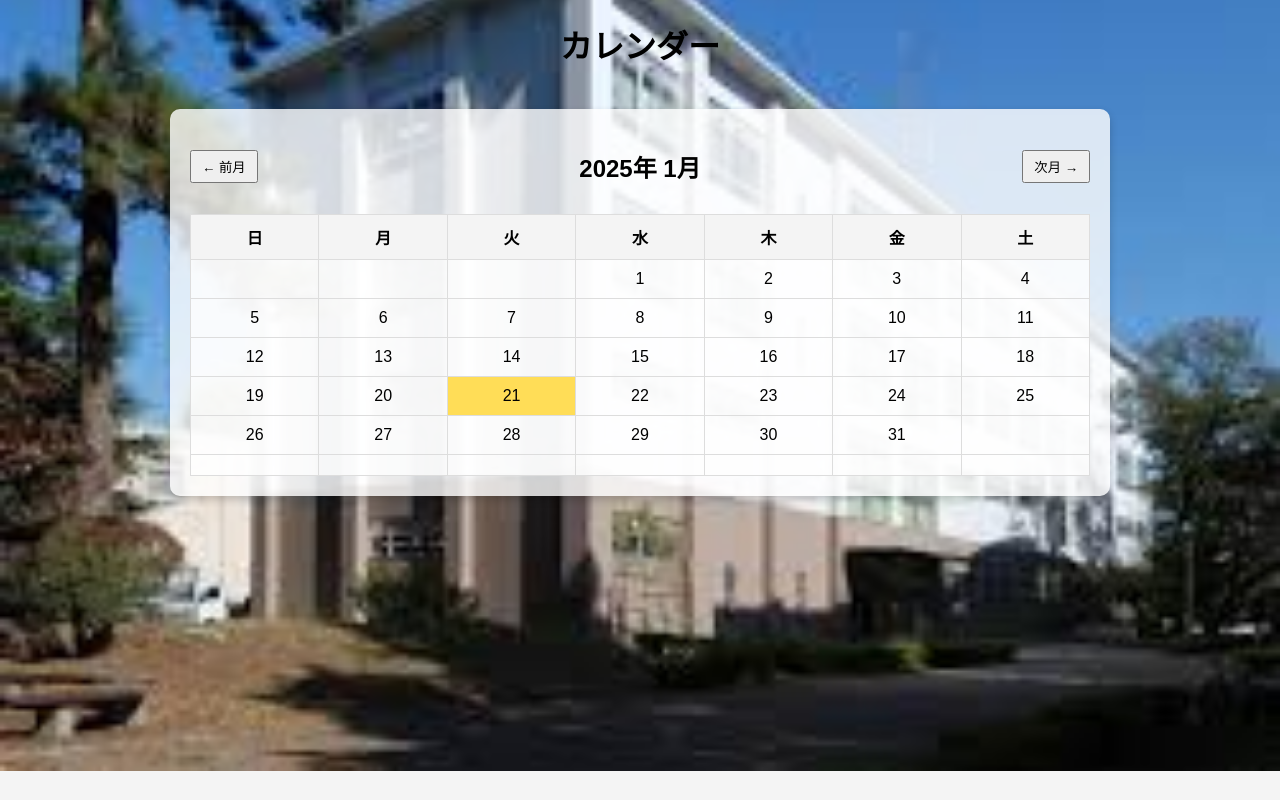
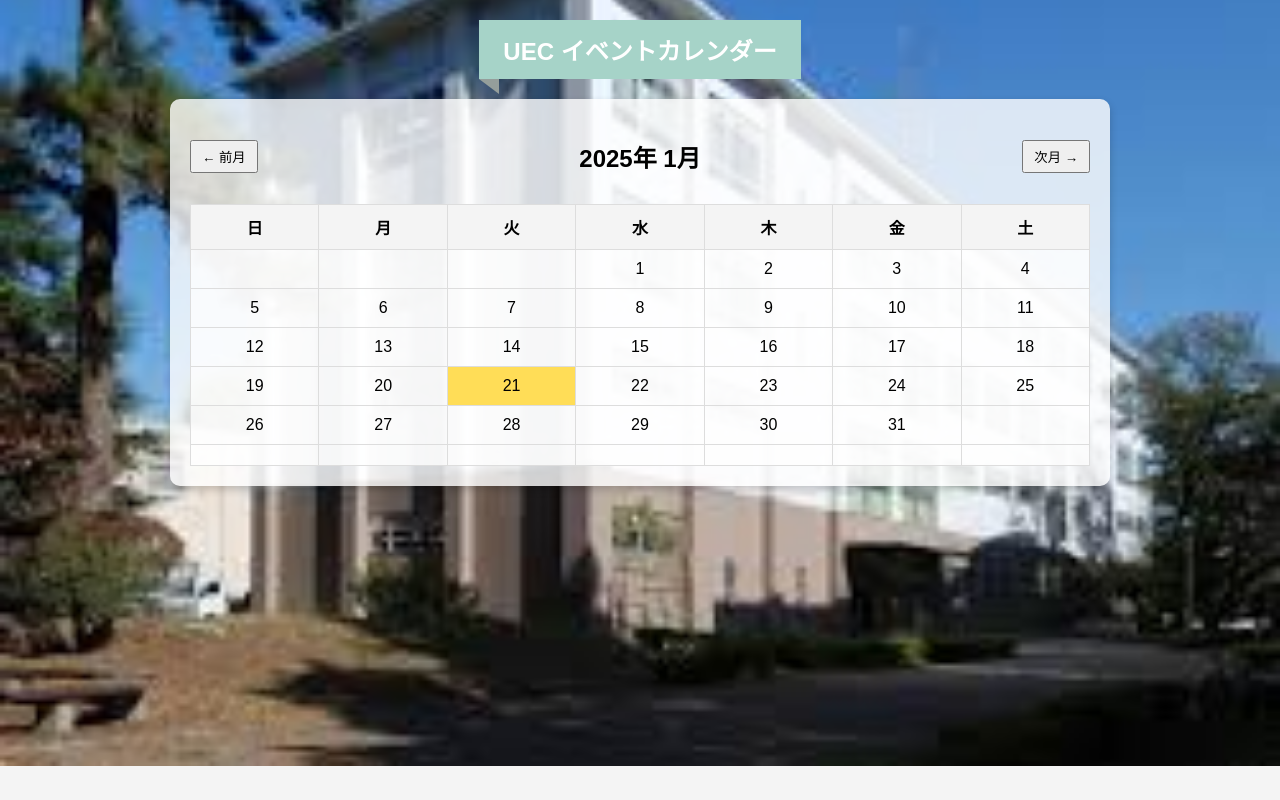
Before and after one commit to Togo-Iwasaki/media-theory, a website: page uec_museum/public/index.html in a window 1280 px wide. Drawn offline with Linux system fonts and the light colour scheme.

Commit message:
タイトルデザイン案 その１

```diff
--- a/uec_museum/public/index.html
+++ b/uec_museum/public/index.html
@@ -51,10 +51,29 @@
         .today {
             background-color: #ffdd57;
         }
+        .calendar-title {
+            position: relative;
+            display: inline-block; /* コンテンツに合わせた幅を設定 */
+            padding: 0.5em 1em; /* 上下・左右の余白を調整 */
+            background: #a6d3c8;
+            color: white;
+            font-size: 1.5em; /* 必要に応じて文字サイズを調整 */
+            text-align: center; /* テキストを中央揃え */
+            margin: 20px auto 0; /* 要素を中央に配置 */
+        }
+        .calendar-title::before {
+          position: absolute;
+          content: '';
+          top: 100%;
+          left: 0;
+          border: none;
+          border-bottom: solid 15px transparent;
+          border-right: solid 20px rgb(149, 158, 155);
+        }
     </style>
 </head>
 <body>
-    <h1>カレンダー</h1>
+    <h1 class="calendar-title">UEC イベントカレンダー</h1>
     <div id="calendar" class="calendar"></div>
     <script src="calendar.js"></script>
 </body>
```
